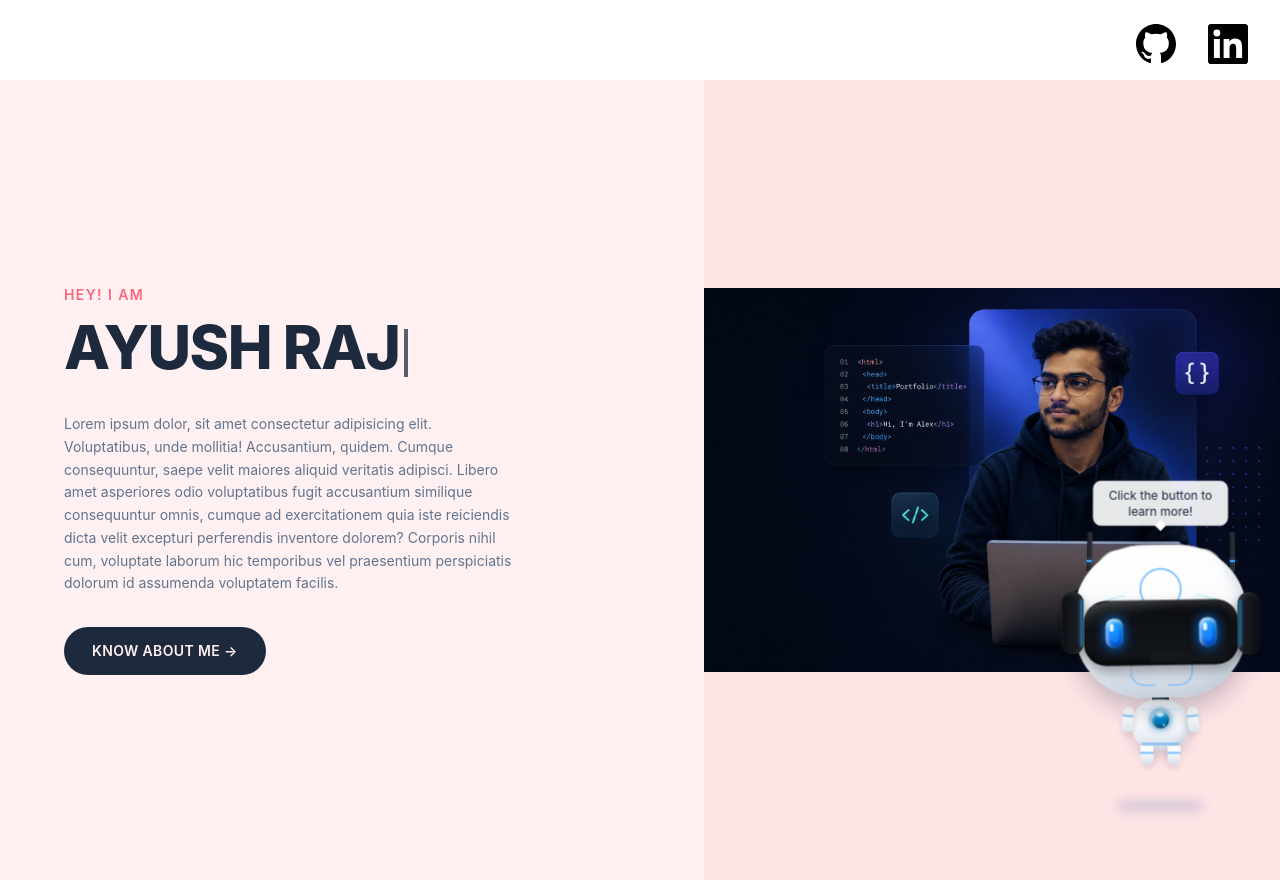
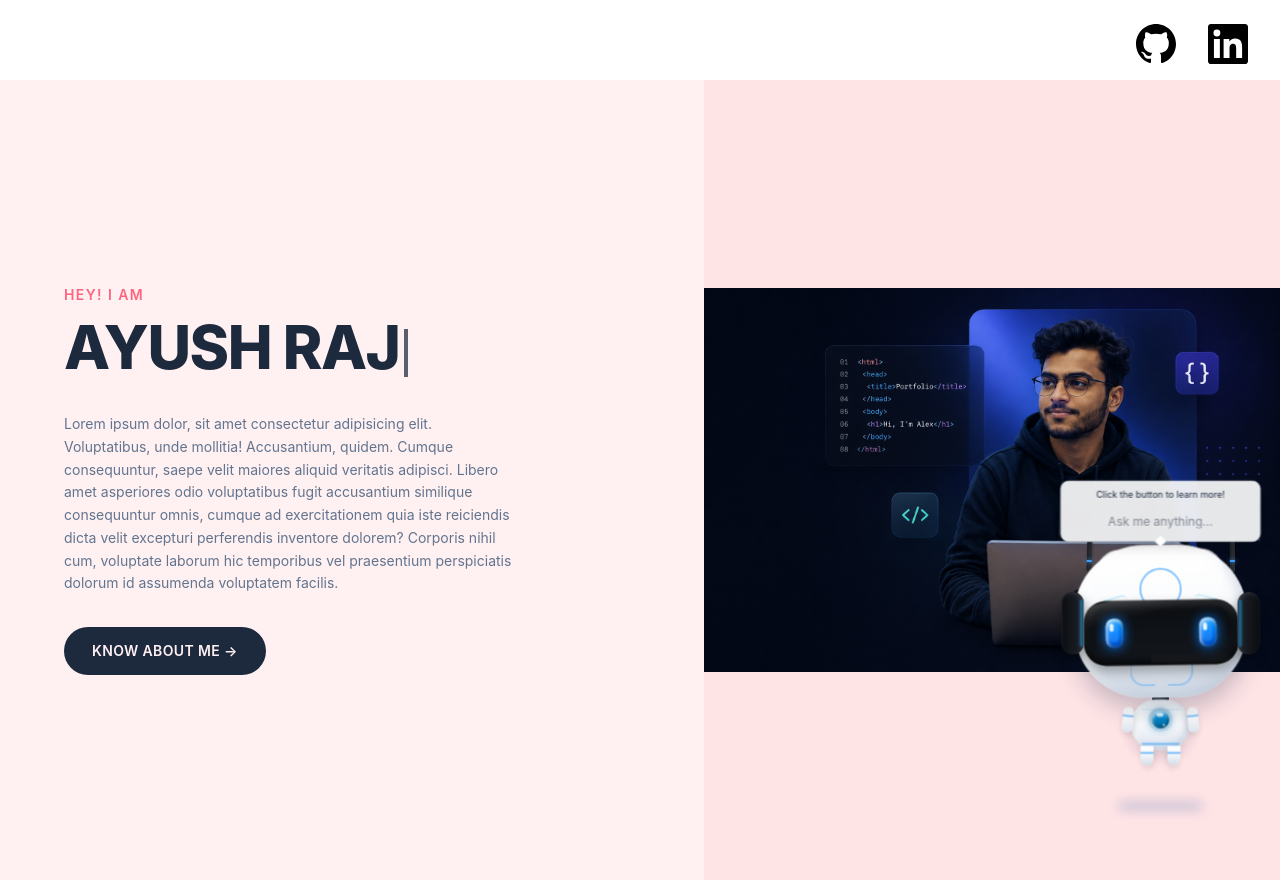
Before and after one commit to Ayush-0247/My_portfolio, a React (Vite) app: page / in a window 1280 px wide. Built offline with nearby package versions, Linux system fonts and the light colour scheme; no server answers.

Commit message:
AI chatbot added

```diff
--- a/package.json
+++ b/package.json
@@ -10,6 +10,7 @@
     "preview": "vite preview"
   },
   "dependencies": {
+    "@google/generative-ai": "^0.24.1",
     "@tailwindcss/vite": "^4.3.1",
     "lucide-react": "^1.20.0",
     "motion": "^12.40.0",
--- a/src/App.jsx
+++ b/src/App.jsx
@@ -8,7 +8,7 @@ import { useState } from "react";
 const App = () => {
   const [showAbout, setShowAbout] = useState(false);
  const robotMessage = showAbout
-  ? "Hello! I am Shreya, How may i help you today!?"
+  ? "Hello! I am Shreya, How may i help you today! dbfvjkdf m d gbew gw eg  we g we g wet g wgwe g ew  gbw e gbjew  hew v ew ?"
   : "Click the button to learn more!";
 
   const smoothScroll = (targetY, duration) => {
--- a/src/components/Robot.jsx
+++ b/src/components/Robot.jsx
@@ -1,7 +1,30 @@
-import React from "react";
+import { useState } from "react";
 import { motion } from "motion/react";
+import { askAI } from "../gemini";
+export default function Robot({ className = "", message = "" }) {
+const [question, setQuestion] = useState("");
+const [response, setResponse] = useState(message);
+const [loading, setLoading] = useState(false);
 
-export default function Robot({ className = "", message = "" }) {
+const handleAskAI = async () => {
+  if (!question.trim()) return;
+
+  try {
+    setLoading(true);
+
+    const reply = await askAI(question);
+
+    setResponse(reply);
+    setQuestion("");
+  } catch (error) {
+    console.error(error);
+    setResponse("Sorry, I couldn't process that.");
+  } finally {
+    setLoading(false);
+  }
+};
+
+
   return (
     <div className={className}>
       {" "}
@@ -12,10 +35,10 @@ export default function Robot({ className = "", message = "" }) {
           {/* Chat Bubble */}
           <motion.div
             className="absolute -top-32 left-1/2 -translate-x-1/2
-             min-w-[270px] max-w-[370px]
-             bg-white/90 backdrop-blur-md
-             text-slate-800 px-5 py-3 rounded-2xl
-             shadow-xl border border-slate-200 z-50"
+  w-fit min-w-[400px] max-w-[600px]
+  bg-white/90 backdrop-blur-md
+  text-slate-800 px-5 py-3 rounded-2xl
+  shadow-xl border border-slate-200 z-50"
             animate={{
               y: [0, -6, 0],
             }}
@@ -25,7 +48,25 @@ export default function Robot({ className = "", message = "" }) {
               ease: "easeInOut",
             }}
           >
-            <p className="text-2xl text-center">{message}</p>
+          <div className="mb-3 max-h-[200px] overflow-y-auto">
+  <p className="text-lg text-center break-words">
+    {loading ? "Thinking..." : response}
+  </p>
+</div>
+            <input
+              type="text"
+            placeholder="Ask me anything..."
+            className="w-full text-center text-2xl py-3 outline-none placeholder:text-2xl"
+              value={question}
+              onChange={(e) => {
+                setQuestion(e.target.value);
+              }}
+            onKeyDown={async (e) => {
+  if (e.key === "Enter") {
+    await handleAskAI();
+  }
+}}
+            />
 
             {/* Bubble Tail */}
             <div
@@ -35,6 +76,10 @@ export default function Robot({ className = "", message = "" }) {
                rotate-45"
             />
           </motion.div>
+
+
+
+
           <motion.div
             className="relative flex flex-col items-center"
             animate={{
--- /dev/null
+++ b/src/gemini.js
@@ -0,0 +1,13 @@
+import { GoogleGenerativeAI } from "@google/generative-ai";
+
+const genAI = new GoogleGenerativeAI(import.meta.env.VITE_GEMINI_API_KEY);
+
+export async function askAI(question) {
+  const model = genAI.getGenerativeModel({
+    model: "gemini-2.5-flash",
+  });
+
+  const result = await model.generateContent(question);
+
+  return result.response.text();
+}
```
Also changed, not shown: 2 other files (tests, documents, lock files or other folders).
